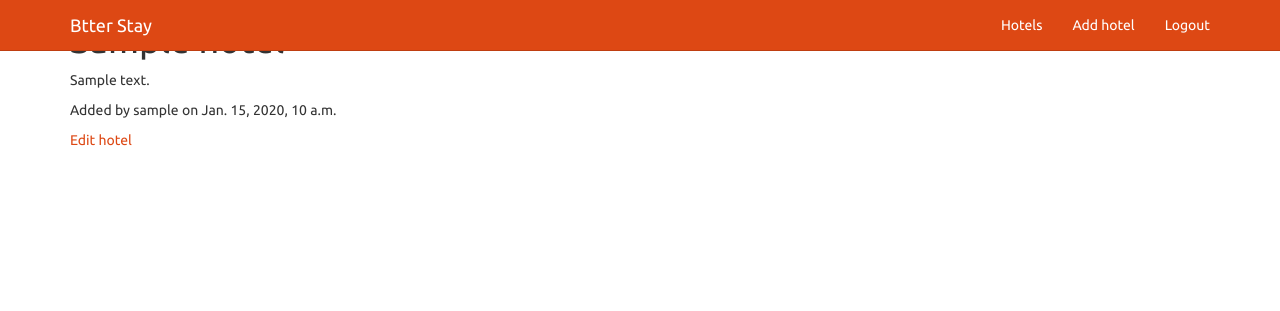
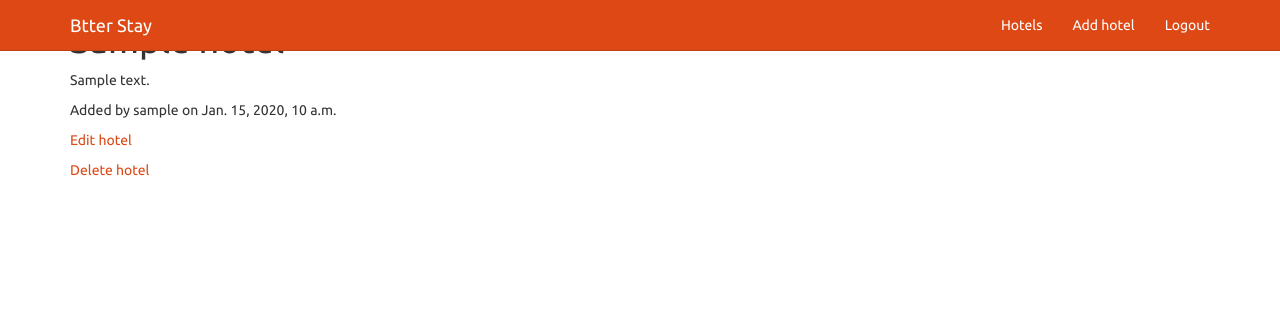
Before and after one commit to Rdheew/better_stay, a Django app: page /hotel/1/ in a window 1280 px wide. Shown: the top 311 px of the page. Run offline with Django 3.2, Linux system fonts and the light colour scheme; a user stored in the database is signed in; tables that the repository leaves empty hold one stand-in row (values such as "Sample post"); some libraries are stand-ins or nearby versions.

Commit message:
Add question delete view

```diff
--- a/core/urls.py
+++ b/core/urls.py
@@ -10,4 +10,5 @@ urlpatterns = patterns('',
     url(r'hotel/$', HotelListView.as_view(), name='hotel_list'),
     url(r'^hotel/(?P<pk>\d+)/$', HotelDetailView.as_view(), name='hotel_detail'),
     url(r'^hotel/update/(?P<pk>\d+)/$', HotelUpdateView.as_view(), name='hotel_update'),
+    url(r'^hotel/delete/(?P<pk>\d+)/$', HotelDeleteView.as_view(), name='hotel_delete'),
 )
--- a/core/views.py
+++ b/core/views.py
@@ -1,5 +1,5 @@
 from django.shortcuts import render
-from django.views.generic import TemplateView, CreateView, ListView, DetailView, UpdateView
+from django.views.generic import TemplateView, CreateView, ListView, DetailView, UpdateView, DeleteView
 from django.core.urlresolvers import reverse_lazy
 from .models import *
 
@@ -26,3 +26,7 @@ class HotelUpdateView(UpdateView):
     model = Hotel
     template_name = 'hotel/hotel_form.html'
     fields = ['title', 'description']
+class HotelDeleteView(DeleteView):
+    model = Hotel
+    template_name = 'hotel/hotel_confirm_delete.html'
+    success_url = reverse_lazy('hotel_list')
--- a/templates/hotel/hotel_detail.html
+++ b/templates/hotel/hotel_detail.html
@@ -5,5 +5,6 @@
 <p>Added by {{ hotel.user.username }} on {{ hotel.created_at }}</p>
 {% if hotel.user == user %}
 <p><a href="{% url 'hotel_update' pk=hotel.id %}">Edit hotel</a></p>
+<p><a href="{% url 'hotel_delete' pk=hotel.id %}">Delete hotel</a></p>
 {% endif %}
 {% endblock %}
```
Also changed, not shown: templates/hotel/hotel_confirm_delete.html (added, +8 -0 lines).
